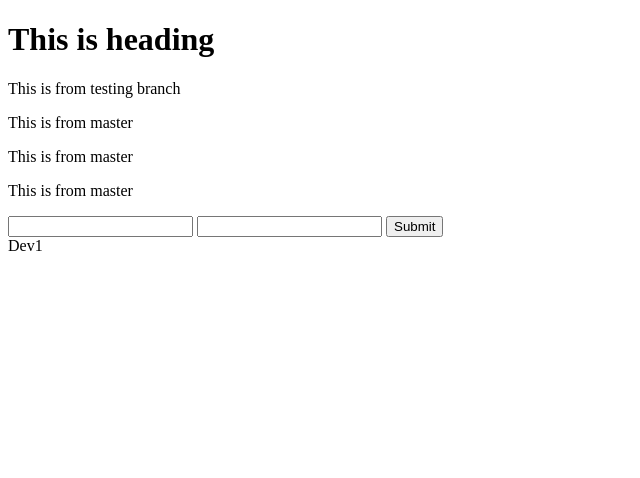
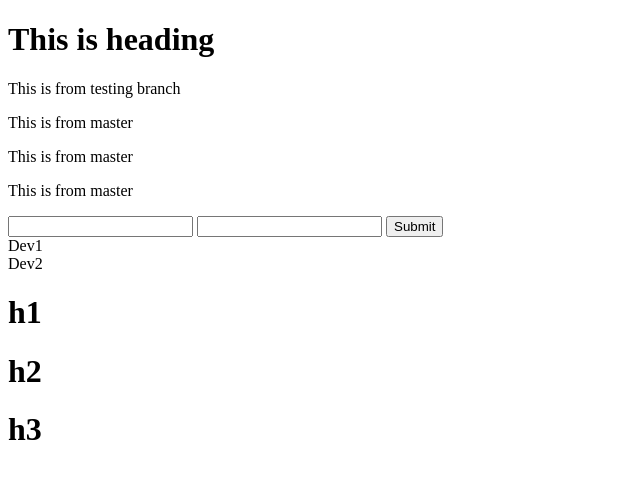
Before and after one commit to Rohanj3640/Git-Demo, a plain HTML site: page index.html in a window 1280 px wide. Shown: the whole page, without its empty margins (0-640 px from the left). Drawn offline with Linux system fonts and the light colour scheme.

```diff
--- a/index.html
+++ b/index.html
@@ -17,5 +17,9 @@
         <input type="submit">
     </form>
     <div>Dev1</div>
+    <div>Dev2</div>
+    <h1>h1</h1>
+    <h1>h2</h1>
+    <h1>h3</h1>
 </body>
 </html>
```
